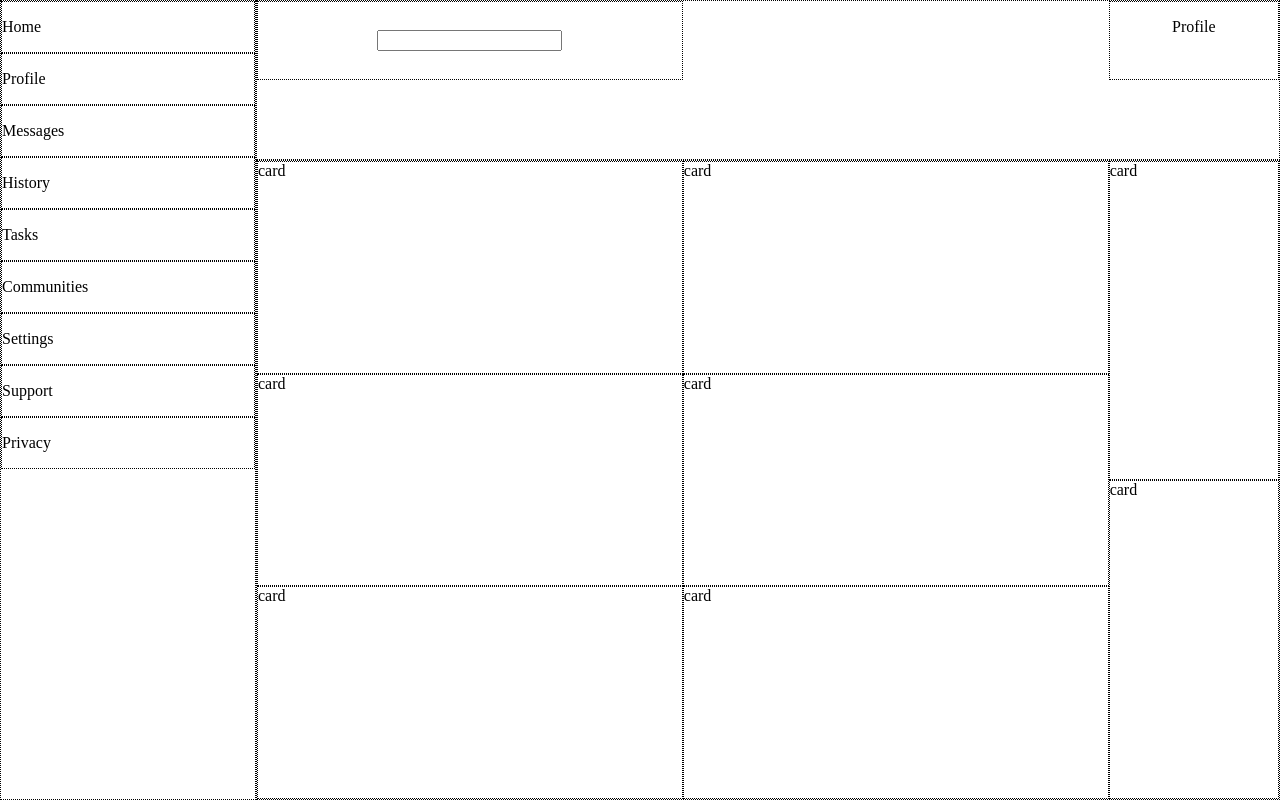
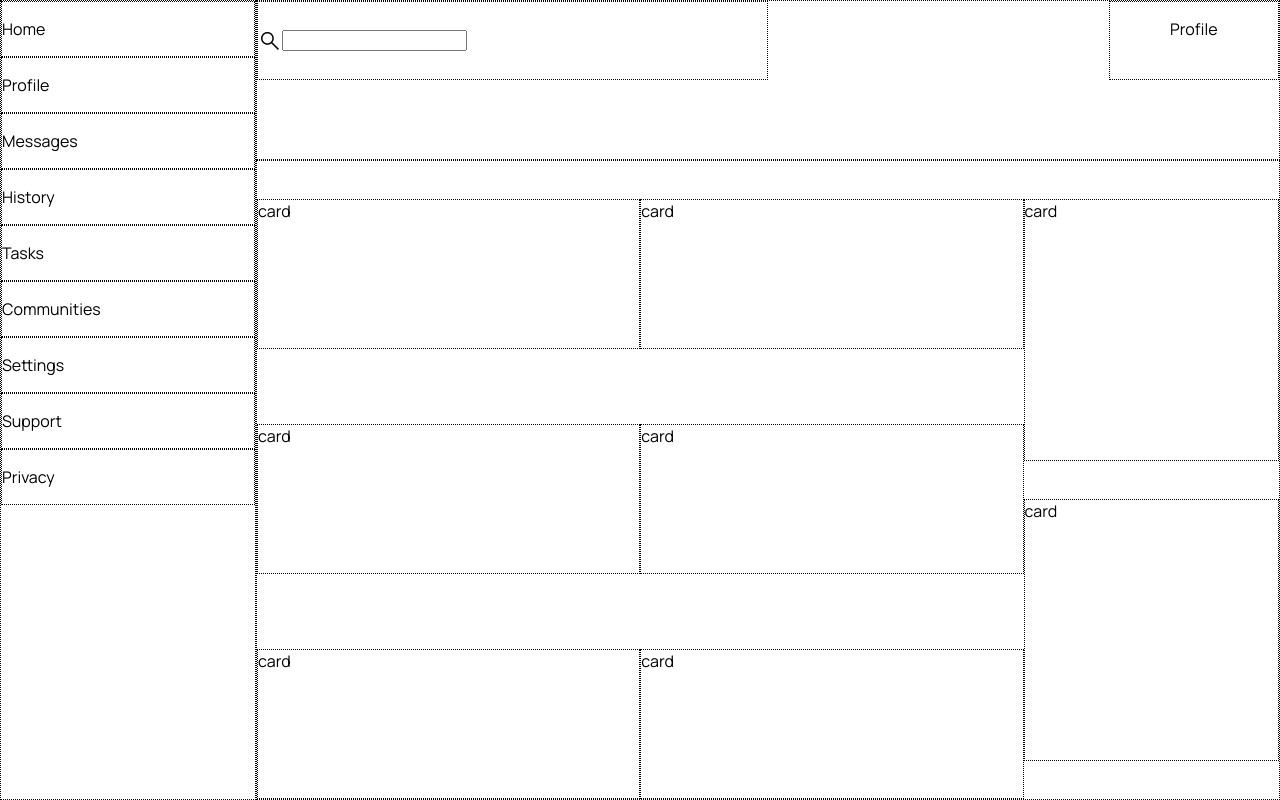
Before and after one commit to hripple46/admin-dashboard, a plain HTML site: page index.html in a window 1280 px wide. Drawn offline with nearby package versions, Linux system fonts and the light colour scheme.

Commit message:
updated structure to allow title lines for each card

```diff
--- a/index.html
+++ b/index.html
@@ -4,6 +4,14 @@
     <meta charset="UTF-8" />
     <meta http-equiv="X-UA-Compatible" content="IE=edge" />
     <meta name="viewport" content="width=device-width, initial-scale=1.0" />
+    <link
+      href="https://fonts.googleapis.com/css2?family=Manrope&display=swap"
+      rel="stylesheet"
+    />
+    <link
+      rel="stylesheet"
+      href="https://fonts.googleapis.com/css2?family=Material+Symbols+Outlined:opsz,wght,FILL,GRAD@20..48,100..700,0..1,-50..200"
+    />
     <link rel="stylesheet" href="styles.css" />
     <title>Admin Dashboard</title>
   </head>
@@ -40,6 +48,7 @@
       </div>
       <div class="header">
         <div class="searchBar">
+          <i class="material-symbols-outlined">search</i>
           <input type="text" />
         </div>
         <div class="profileSmall">
--- a/styles.css
+++ b/styles.css
@@ -4,8 +4,13 @@ body {
   width: 100%;
 }
 body {
+  font-family: "Manrope", sans-serif;
   padding: 0;
   margin: 0;
+}
+
+.material-symbols-outlined {
+  font-variation-settings: "FILL" 0, "wght" 400, "GRAD" 0, "opsz" 48;
 }
 
 .grid-container {
@@ -33,10 +38,11 @@ body {
 }
 
 .searchBar {
-  grid-column: 1 / 6;
+  grid-column: 1 / 7;
   display: flex;
   align-items: center;
-  justify-content: center;
+  justify-content: flex-start;
+  overflow: hidden;
 }
 
 input {
@@ -53,44 +59,44 @@ input {
   grid-row-start: 2;
   grid-row-end: 3;
   display: grid;
-  grid-template-columns: repeat(12, 1fr);
-  grid-template-rows: repeat(12, 1fr);
+  grid-template-columns: repeat(16, 1fr);
+  grid-template-rows: repeat(17, 1fr);
   margin: 0;
   border: none;
 }
 
 .card1 {
-  grid-column: 1 / 6;
-  grid-row: 1 / 5;
+  grid-column: 1 / 7;
+  grid-row: 2 / 6;
 }
 .card2 {
-  grid-column: 6 / 11;
-  grid-row: 1 / 5;
+  grid-column: 7 / 13;
+  grid-row: 2 / 6;
 }
 .card3 {
-  grid-column: 11 / 13;
-  grid-row: 1 / 7;
+  grid-column: 13 / 17;
+  grid-row: 2 / 9;
 }
 
 .card4 {
-  grid-column: 1 / 6;
-  grid-row: 5 / 9;
+  grid-column: 1 / 7;
+  grid-row: 8 / 12;
 }
 
 .card5 {
-  grid-column: 6 / 11;
-  grid-row: 5 / 9;
+  grid-column: 7 / 13;
+  grid-row: 8 / 12;
 }
 
 .card6 {
-  grid-column: 11 /13;
-  grid-row: 7/13;
+  grid-column: 13 /17;
+  grid-row: 10/17;
 }
 .card7 {
-  grid-column: 1 / 6;
-  grid-row: 9 / 13;
+  grid-column: 1 / 7;
+  grid-row: 14 / 18;
 }
 .card8 {
-  grid-column: 6 / 11;
-  grid-row: 9 /13;
+  grid-column: 7 / 13;
+  grid-row: 14 /18;
 }
```
